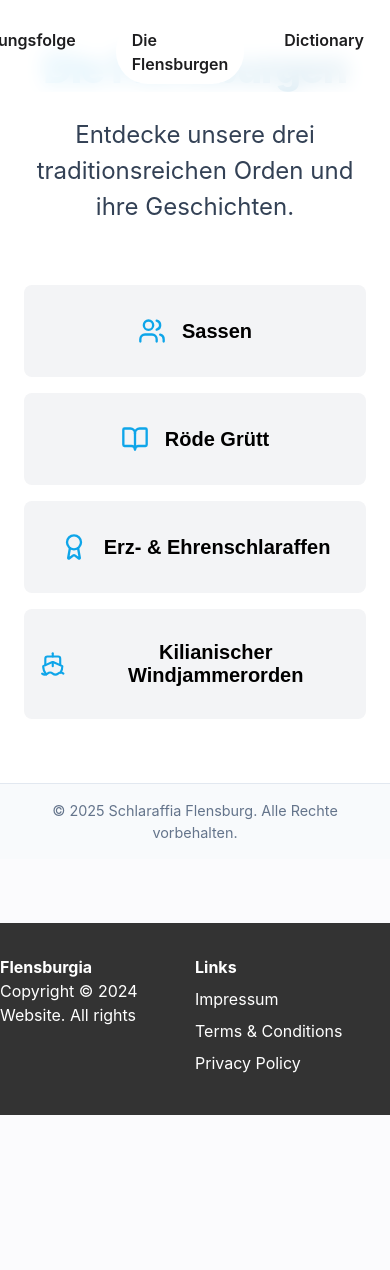
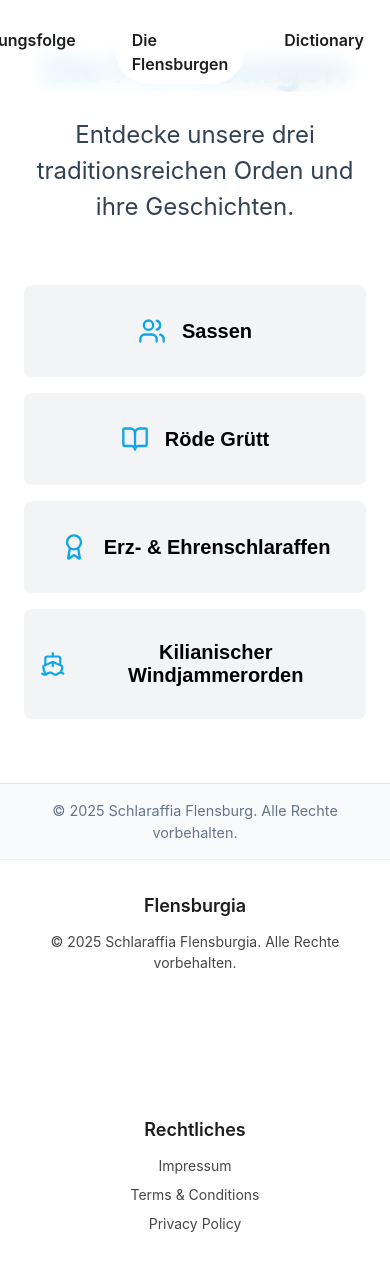
Before and after one commit to ptr03/Flensburgia-Web-Engineering, a Vue app: page /die-flensburgen in a window 390 px wide. Shown: the top 1270 px of the page. Before the commit the page ends 1115 px from the top, so only its background shows below. Built offline with nearby package versions, Linux system fonts and the light colour scheme.

Commit message:
style(footer): improve layout, colors, responsiveness; ensure footer sticks to bottom

```diff
--- a/src/App.vue
+++ b/src/App.vue
@@ -1,7 +1,10 @@
+<!-- src/App.vue -->
 <template>
   <div id="app">
     <NavigationBar />
-    <router-view />
+    <main class="main-content">
+      <router-view />
+    </main>
     <Footer />
   </div>
 </template>
@@ -20,4 +23,14 @@ export default {
 
 <style>
 @import './style.css';
+
+#app {
+  display: flex;
+  flex-direction: column;
+  min-height: 100vh;
+}
+
+.main-content {
+  flex: 1;
+}
 </style>
--- a/src/components/Footer.vue
+++ b/src/components/Footer.vue
@@ -1,17 +1,16 @@
+<!-- src/components/Footer.vue -->
 <template>
   <footer class="footer">
-    <div class="container">
-      <div class="footer-content">
-        <div class="footer-section">
-          <h4>Flensburgia</h4>
-          <p>Copyright © 2024 Website. All rights</p>
-        </div>
-        <div class="footer-section">
-          <h4>Links</h4>
-          <router-link to="/impressum">Impressum</router-link>
-          <a href="#">Terms & Conditions</a>
-          <a href="#">Privacy Policy</a>
-        </div>
+    <div class="container footer-content">
+      <div class="footer-brand">
+        <h4 class="footer-title">Flensburgia</h4>
+        <p class="footer-copy">© 2025 Schlaraffia Flensburgia. Alle Rechte vorbehalten.</p>
+      </div>
+      <div class="footer-links">
+        <h4 class="footer-title">Rechtliches</h4>
+        <router-link to="/impressum" class="footer-link">Impressum</router-link>
+        <router-link to="/terms" class="footer-link">Terms &amp; Conditions</router-link>
+        <router-link to="/privacy" class="footer-link">Privacy Policy</router-link>
       </div>
     </div>
   </footer>
@@ -19,25 +18,65 @@
 
 <style scoped>
 .footer {
-  background: #333;
-  color: #fff;
-  padding: 2rem 0;
-  margin-top: 4rem;
+  background-color: #ffffff; /* Weißer Hintergrund, passend zum restlichen Look */
+  border-top: 1px solid var(--color-border);
+  color: var(--color-text-secondary);
+  padding: 2rem 1.5rem;
+  width: 100%;
+  flex-shrink: 0;
 }
 
 .footer-content {
   display: flex;
   justify-content: space-between;
+  align-items: flex-start;
+  max-width: 1200px;
+  margin: 0 auto;
+  flex-wrap: wrap;
 }
 
-.footer-section {
-  flex: 1;
+.footer-brand,
+.footer-links {
+  flex: 1 1 200px;
+  margin-bottom: 1rem;
 }
 
-.footer-section a {
+.footer-title {
+  font-size: 1.125rem;
+  font-weight: 600;
+  color: var(--color-text);
+  margin-bottom: 0.75rem;
+}
+
+.footer-copy {
+  font-size: 0.875rem;
+  color: var(--color-text-secondary);
+  margin: 0;
+}
+
+.footer-link {
   display: block;
-  color: #fff;
+  font-size: 0.875rem;
+  color: var(--color-text-secondary);
   text-decoration: none;
-  margin: 0.5rem 0;
+  margin-bottom: 0.5rem;
+  transition: color 0.2s ease;
+}
+
+.footer-link:hover {
+  color: var(--color-primary);
+}
+
+@media (max-width: 768px) {
+  .footer-content {
+    flex-direction: column;
+    align-items: center;
+    text-align: center;
+  }
+  .footer-brand,
+  .footer-links {
+    width: 100%;
+    margin-bottom: 1.5rem;
+  }
 }
 </style>
```
